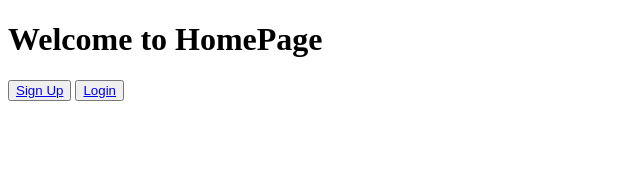
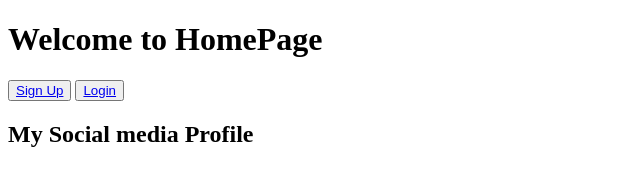
Before and after one commit to sriyasaravanan/nhceworkshop, a plain HTML site: page index.html in a window 1280 px wide. Shown: the whole page, without its empty margins (0-640 px from the left). Drawn offline with Linux system fonts and the light colour scheme.

Commit message:
added my social media profiles

```diff
--- a/index.html
+++ b/index.html
@@ -10,5 +10,6 @@
     <h1>Welcome to HomePage</h1>
    <button><a href="signup.html">Sign Up</a></button>
    <button><a href="login.html">Login</a></button>
+   <h2>My Social media Profile</h2>
 </body>
 </html>
```
